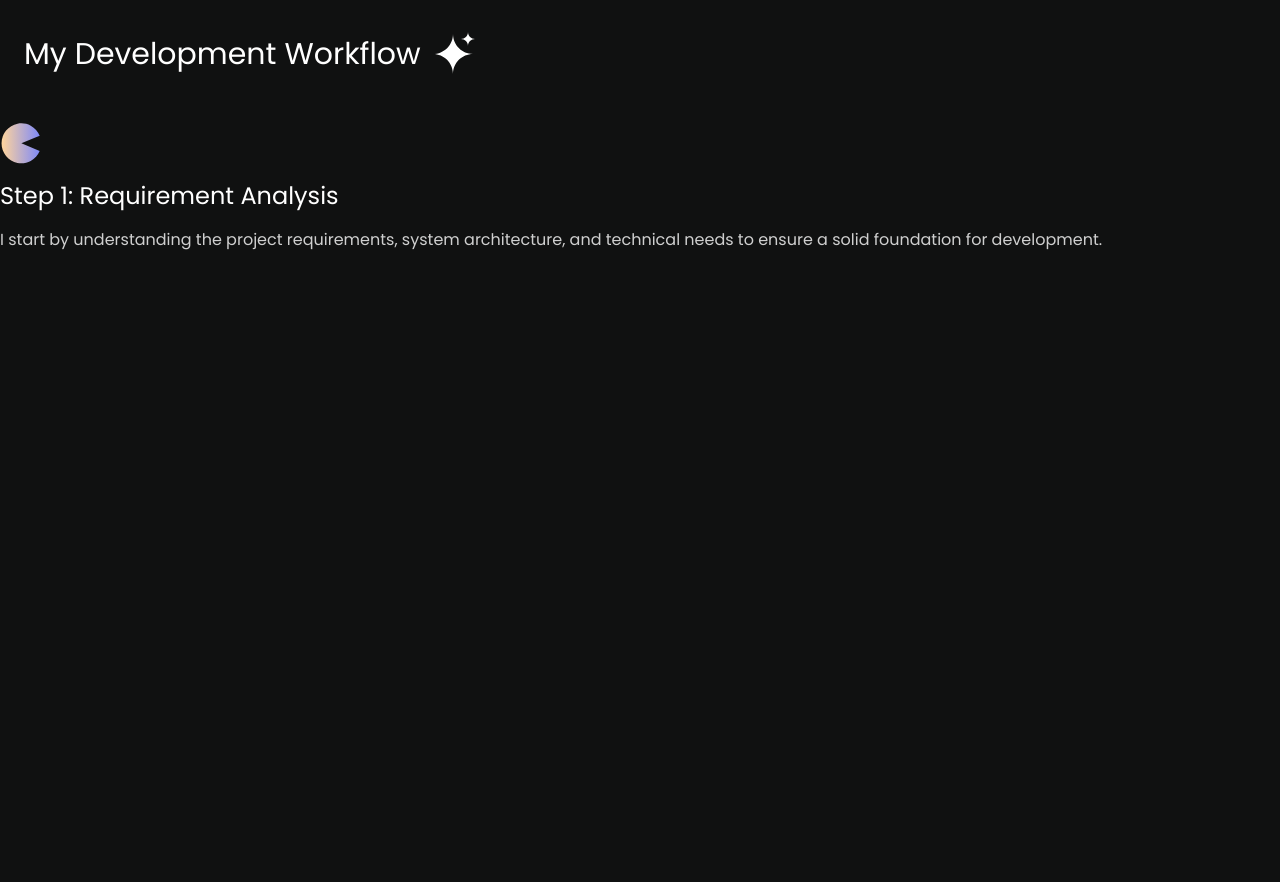
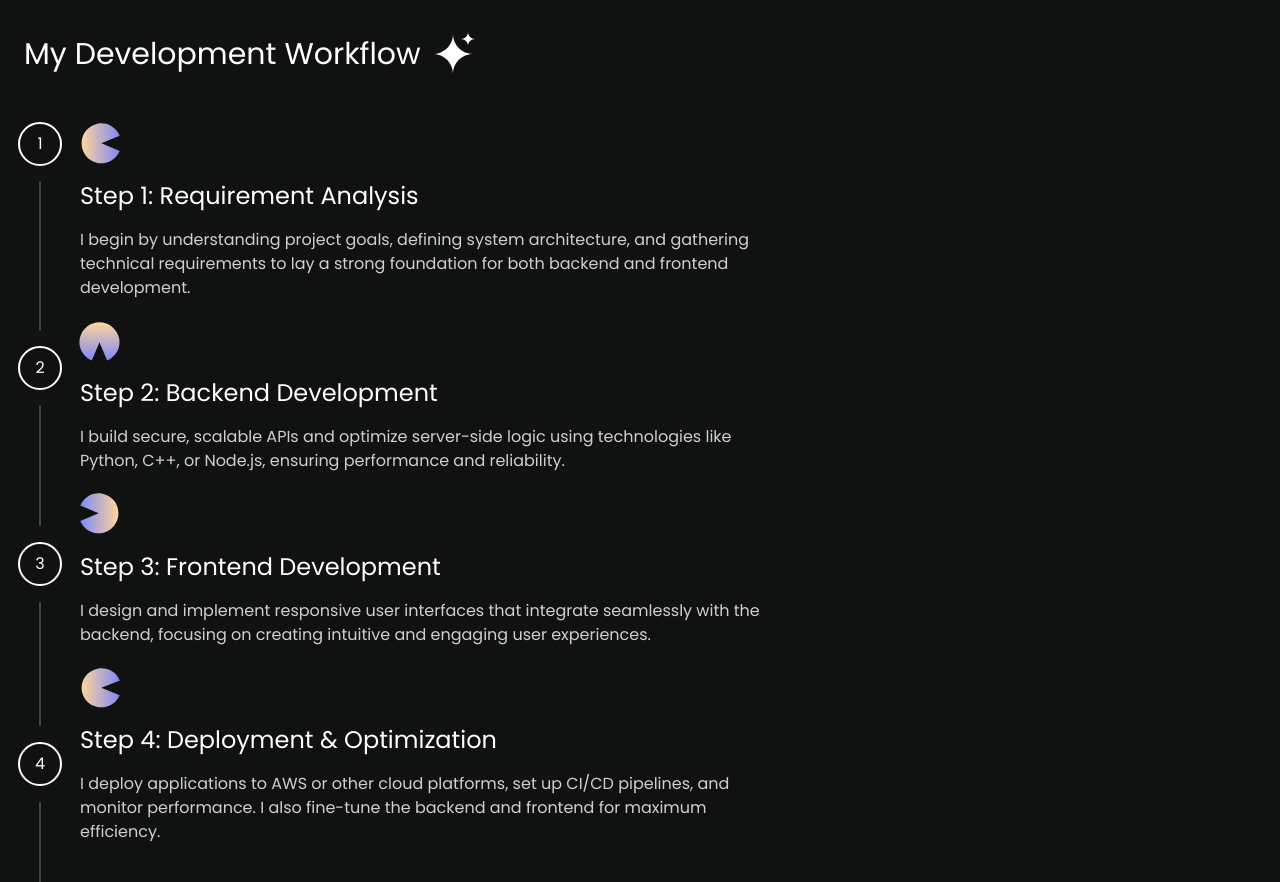
Before and after one commit to Still-Maintainance/Portfolio-2.0, a React (Vite) app: page / in a window 1280 px wide. Shown: the part 880-1762 px from the top of the page. Before the commit the page ends 1132 px from the top, so only its background shows below. Built offline with nearby package versions, Linux system fonts and the light colour scheme.

Commit message:
refactor Steps component layout; enhance step descriptions and visuals

```diff
--- a/src/Steps.jsx
+++ b/src/Steps.jsx
@@ -1,10 +1,48 @@
 import pac from './assets/Ellipse 17.svg'
 export default function Steps() {
     return (
-        <div className='flex flex-col justify-between gap-y-4'>
-            <img className='w-10' src={pac} alt="pacman" />
-            <h2 className='text-2xl'>Step 1: Requirement Analysis</h2>
-            <p className='text-white/80'>I start by understanding the project requirements, system architecture, and technical needs to ensure a solid foundation for development.</p>
+        <div className='flex'>
+            <div className='flex flex-col w-0 mx-10 items-center '>
+                <div className="border-2 rounded-full w-6 h-6 p-5 flex items-center justify-center m-4 mt-0">
+                    <div className="text-white">1</div>
+                </div>
+                <div className='h-37 border border-white/20'></div>
+                <div className="border-2 rounded-full w-6 h-6 p-5 flex items-center justify-center m-4 ">
+                    <div className="text-white">2</div>
+                </div>
+                <div className='h-30 border border-white/20'></div>
+                <div className="border-2 rounded-full w-6 h-6 p-5 flex items-center justify-center m-4 ">
+                    <div className="text-white">3</div>
+                </div>
+                <div className='h-31 border border-white/20'></div>
+                <div className="border-2 rounded-full w-6 h-6 p-5 flex items-center justify-center m-4 ">
+                    <div className="text-white">4</div>
+                </div>
+                <div className='h-20 border border-white/20'></div>
+            </div>
+            <div>
+
+                <div className='flex flex-col justify-between gap-y-4 mb-5'>
+                    <img className='w-10' src={pac} alt="pacman" />
+                    <h2 className='text-2xl'>Step 1: Requirement Analysis</h2>
+                    <p className='text-white/80 max-w-110 md:max-w-170 '>I begin by understanding project goals, defining system architecture, and gathering technical requirements to lay a strong foundation for both backend and frontend development.</p>
+                </div>
+                <div className='flex flex-col justify-between gap-y-4 mb-5'>
+                    <img className='w-10 rotate-90' src={pac} alt="pacman" />
+                    <h2 className='text-2xl'>Step 2: Backend Development</h2>
+                    <p className='text-white/80 max-w-110 md:max-w-170 '>I build secure, scalable APIs and optimize server-side logic using technologies like Python, C++, or Node.js, ensuring performance and reliability.</p>
+                </div>
+                <div className='flex flex-col justify-between gap-y-4 mb-5'>
+                    <img className='w-10 rotate-180' src={pac} alt="pacman" />
+                    <h2 className='text-2xl'>Step 3: Frontend Development</h2>
+                    <p className='text-white/80 max-w-110 md:max-w-170'>I design and implement responsive user interfaces that integrate seamlessly with the backend, focusing on creating intuitive and engaging user experiences.</p>
+                </div>
+                <div className='flex flex-col justify-between gap-y-4'>
+                    <img className='w-10' src={pac} alt="pacman" />
+                    <h2 className='text-2xl'>Step 4: Deployment & Optimization</h2>
+                    <p className='text-white/80 max-w-110 md:max-w-170 '>I deploy applications to AWS or other cloud platforms, set up CI/CD pipelines, and monitor performance. I also fine-tune the backend and frontend for maximum efficiency.</p>
+                </div>
+            </div>
         </div>
 
 );}
```
